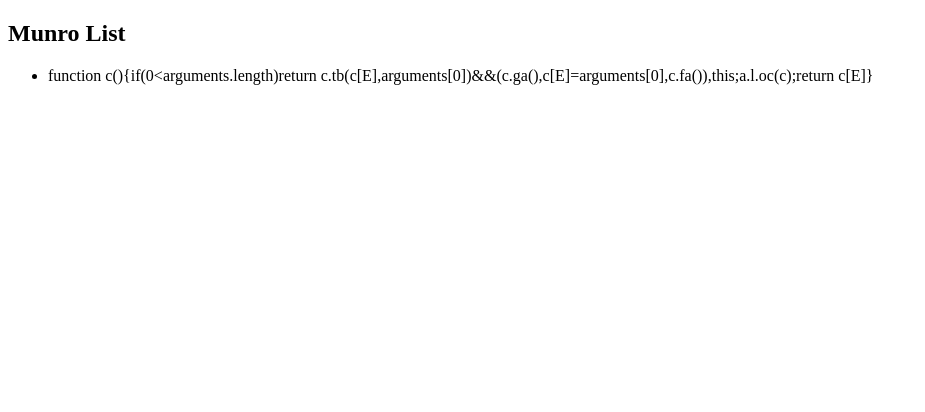
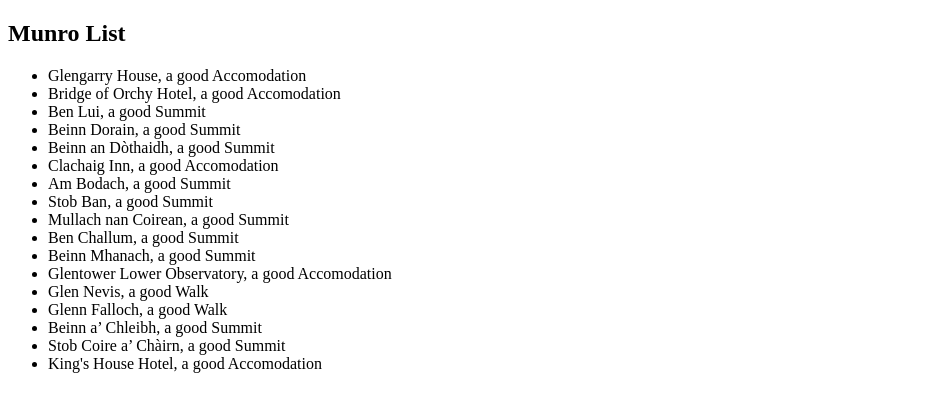
Before and after one commit to guillaumesimler/nanofe7-1, a plain HTML site: page index.html in a window 1280 px wide. Shown: the whole page, without its empty margins (0-925 px from the left). Drawn offline with Linux system fonts and the light colour scheme.

Commit message:
Back on track

```diff
--- a/index.html
+++ b/index.html
@@ -18,7 +18,8 @@
 	<h2>Munro List</h2>
 
 	<div>
-		<ul data-bind="template: {name: 'list-template'}"></ul>
+		<ul data-bind="template: {name: 'list-template', foreach: viewModel} "></ul>
+
 	</div>
 </section>
 
@@ -29,7 +30,9 @@
 
 	<!-- Templates -->
 	<script type="text/html" id="list-template">
-		<li data-bind="text: name"> </li>
+		<li>
+			<span data-bind="text: name"></span>, a good <span data-bind="text: type"></span>
+		</li>
 	</script>
 
 	<!-- Load Libraries-->
--- a/js/app.js
+++ b/js/app.js
@@ -1,10 +1,3 @@
+var viewModel = ko.observableArray(locations);
 
-
-var viewModel = function(data){
-	this.name = ko.observable(data.name);
-	this.type = ko.observable(data.type);
-	this.position = ko.observable(data.position);
-};
-
-
-ko.applyBindings(viewModel(locations));
+ko.applyBindings(new viewModel());
```
